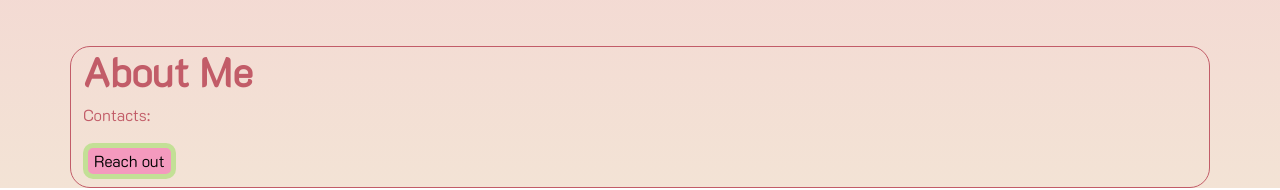
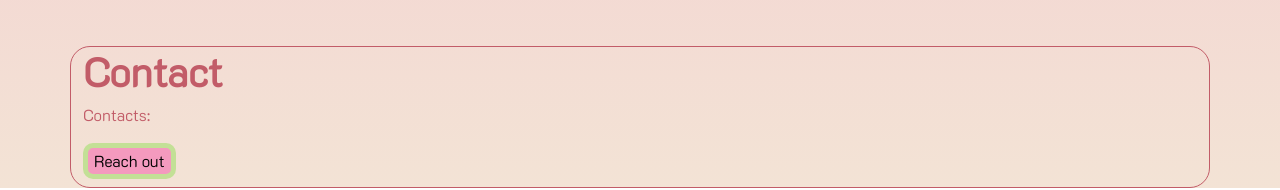
Before and after one commit to Giorios/portfolio2, a website: page index.html in a window 1280 px wide. Shown: the part 2074-2264 px from the top of the page. Drawn offline with nearby package versions, Linux system fonts and the light colour scheme.

Commit message:
small change

```diff
--- a/index.html
+++ b/index.html
@@ -233,7 +233,7 @@
         <div class="container my-5" data-aos="zoom-in" data-aos-delay="400">
           <div class="row">
             <div class="col" data-aos="zoom-in" data-aos-delay="300">
-              <h1><strong>About Me</strong></h1>
+              <h1><strong>Contact</strong></h1>
             <div class="col my-2" data-aos="fade-right" data-aos-delay="700">
               <p>Contacts:</p>
               <a href="mailto: 124griosramirez@frhsd.com"
```
